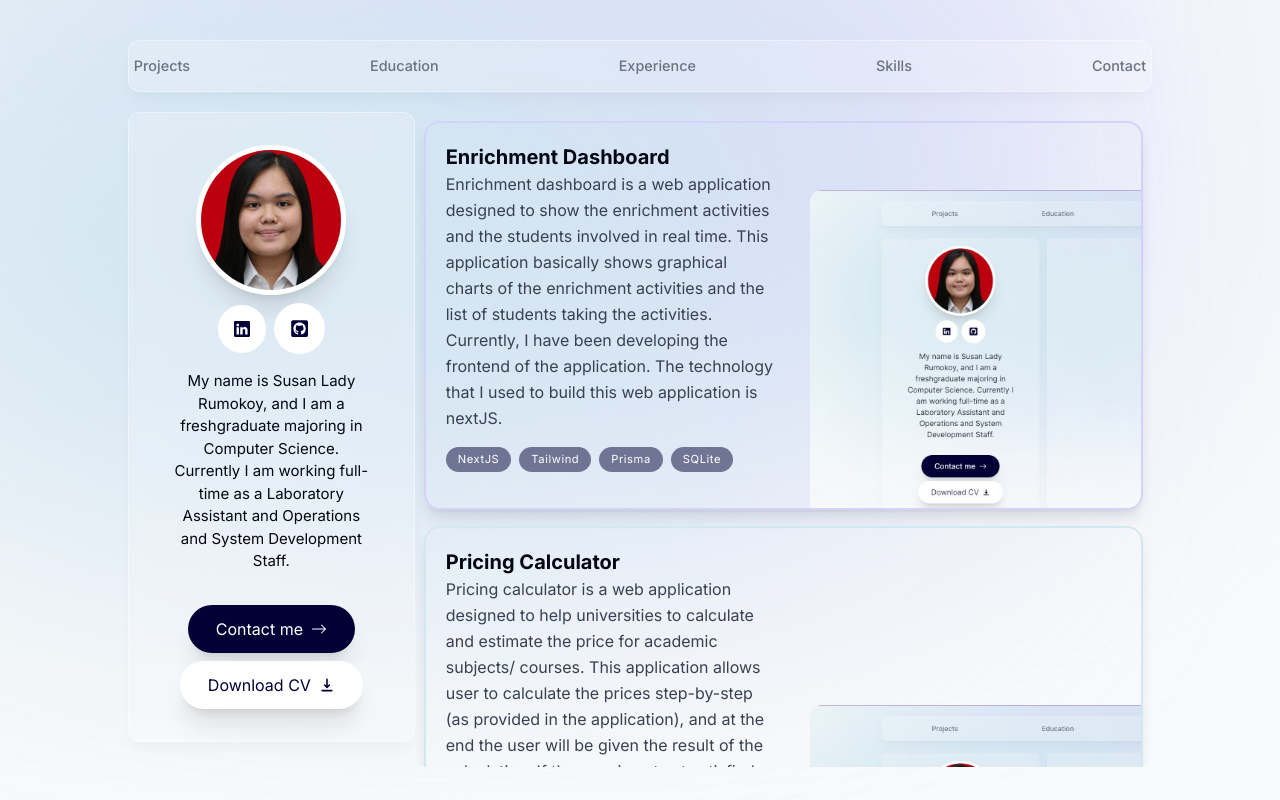
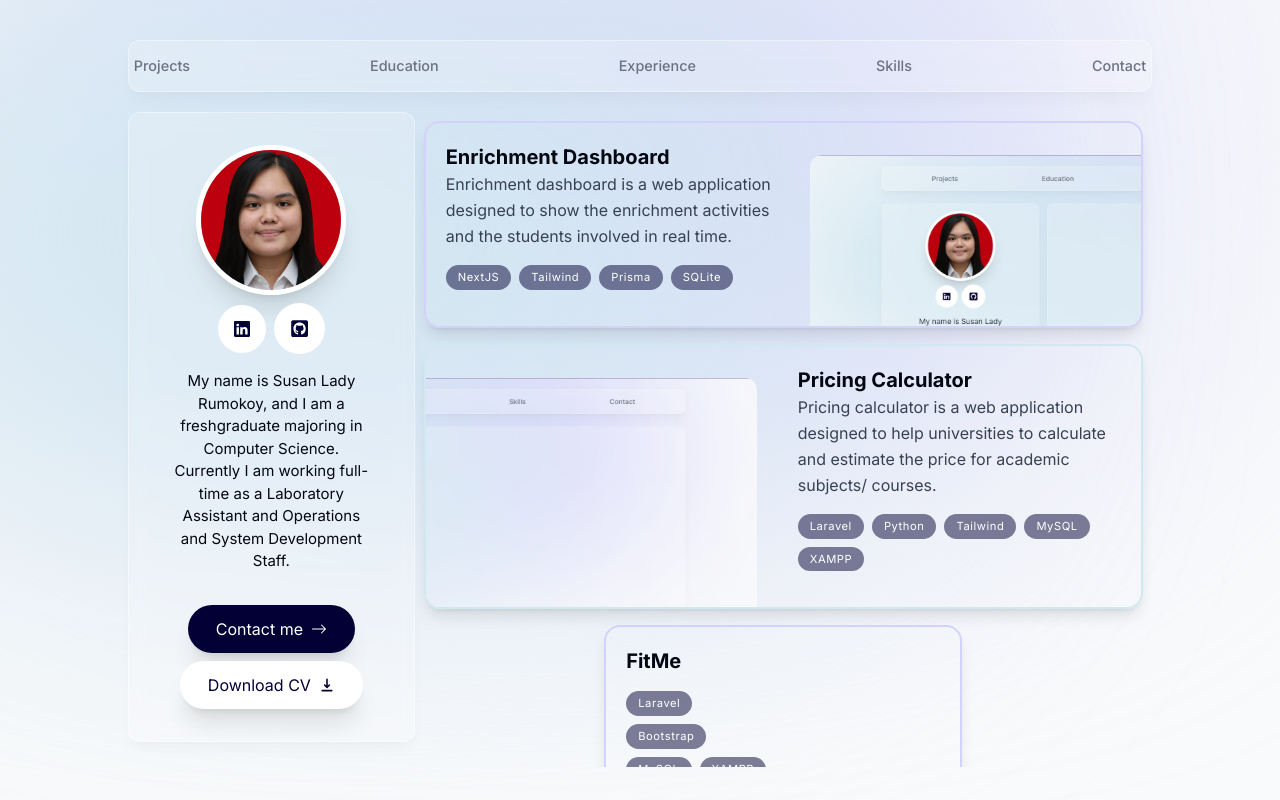
Before and after one commit to susanladyyy/portfolio, a Next.js app: page / in a window 1280 px wide. Built offline with nearby package versions, Linux system fonts and the light colour scheme.

Commit message:
projects

```diff
--- a/components/about.tsx
+++ b/components/about.tsx
@@ -13,7 +13,7 @@ import { about } from '@/lib/data'
 export default function About() {
     return (
         <div className={styles.about_main}>
-            <div id="about" className={styles.about_container}>
+            <div className={styles.about_container}>
                 <div className={styles.profile_container}>
                     <div className="">
                         <motion.div
--- a/components/education.tsx
+++ b/components/education.tsx
@@ -5,7 +5,7 @@ import Image from 'next/image'
 
 export default function Education() {
     return (
-        <div className={styles.education_container}>
+        <div id="education" className={`${styles.education_container} scroll-mt-2`}>
             <div className={styles.education}>
 
             </div>
--- a/components/projects.tsx
+++ b/components/projects.tsx
@@ -4,7 +4,7 @@ import styles from '@/components/styles/Styles.module.css'
 import Image from 'next/image'
 export default function Project() {
     return (
-        <div className={styles.project_container}>
+        <div id="projects"  className={`${styles.project_container} scroll-mt-2`}>
             {
                 projects.map((project) => (
                     <Fragment key={project.id}>
@@ -27,10 +27,10 @@ function ProjectCard({
     image,
 }: ProjectProps) {
     return (
-        <div className={styles.project_card}>
-            <div className='w-1/2'>
+        <div className={`${styles.project_card} group`}>
+            <div className='w-1/2 group-even:ml-[22rem]'>
                 <p className={styles.project_title}>{title}</p>
-                <p className={styles.project_description}>{description}</p>
+                <p className={styles.project_description}>{brief}</p>
                 <ul className={styles.project_tag_container}>
                     {
                         tags?.map((tag, index) => (
@@ -39,7 +39,7 @@ function ProjectCard({
                     }
                 </ul>
             </div>
-            <Image src={image} alt={title} quality={95} className={styles.project_image}/>
+            <Image src={image} alt={title} quality={95} className={`${styles.project_image} group-hover:-translate-x-1 group-hover:translate-y-1 group-hover:-rotate-1 group-hover:scale-[1.05] group-even:-right-[initial] group-even:-left-96 group-even:group-hover:translate-x-1 group-even:group-hover:rotate-1 group-even:group-hover:translate-y-1`}/>
         </div>
     )
 }
--- a/components/styles/Styles.module.css
+++ b/components/styles/Styles.module.css
@@ -86,7 +86,7 @@
     @apply flex flex-wrap justify-center;
 }
 .project_card {
-    @apply relative border-2 border-white shadow-lg rounded-2xl max-w-[45em] p-5 m-2 overflow-hidden sm:pr-8;
+    @apply relative border-2 border-white shadow-lg rounded-2xl max-w-[45em] p-5 m-2 overflow-hidden sm:pr-8 hover:bg-gray-50/[0.5];
 }
 .project_card:nth-child(odd) {
     @apply border-[#d2d2fa];
@@ -111,7 +111,7 @@
 }
 
 .project_image {
-    @apply absolute -bottom-5 -right-96 rounded-t-xl;
+    @apply absolute top-8 -right-96 rounded-t-xl transition;
 }
 /* Projects */
 
```
